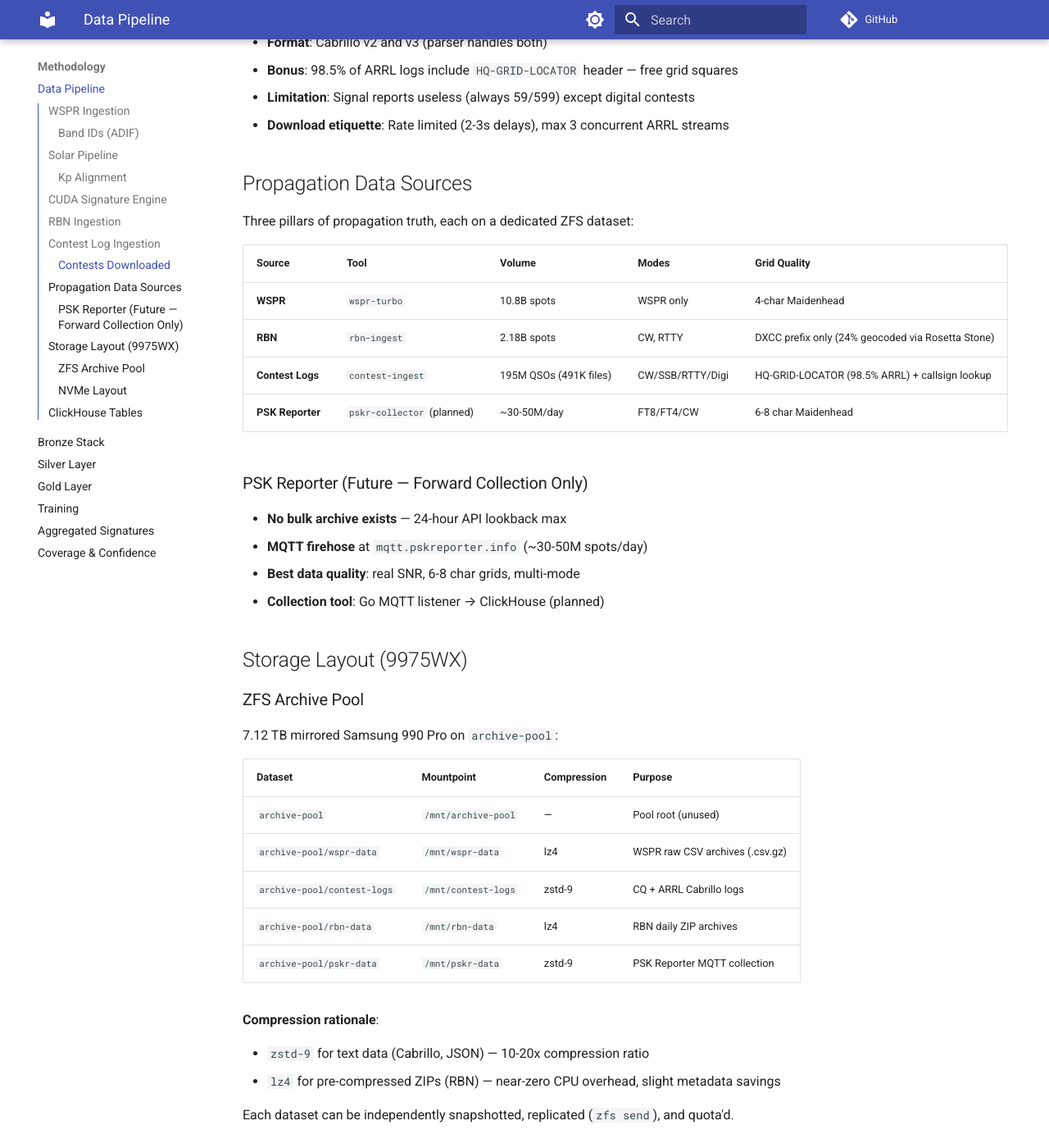
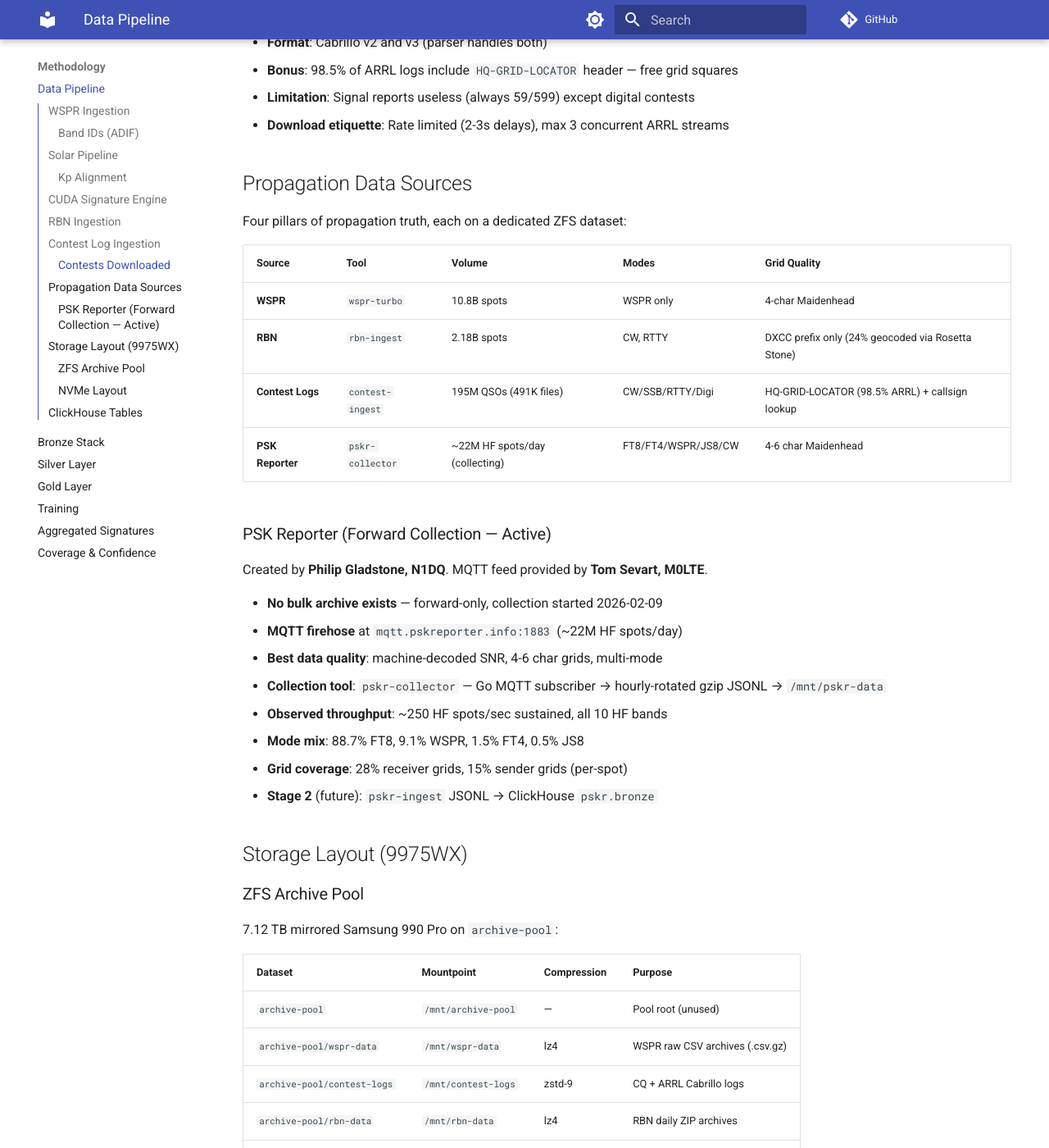
Before and after one commit to IONIS-AI/ionis-docs, an MkDocs documentation site: the page built from docs/methodology/data_pipeline.md, in a window 1280 px wide and 1400 px high, scrolled down 2725 px. Shown: the whole window at 82% size. Built offline with MkDocs 1.6.1 and Material for MkDocs 9.7.7, drawn with Linux system fonts in a browser that asks for light colours; comment, search, counter and statistics services are not loaded; some of the changed text lies outside the part shown.

Commit message:
docs: add PSK Reporter tools page and update pipeline docs
- New tools/pskr.md with full pskr-collector usage, output format,
  observed data quality, MQTT details, and ClickHouse schema
- Update credits with Philip Gladstone N1DQ and Tom Sevart M0LTE
- Update data_pipeline.md: PSK Reporter now active (was planned)
- Update tools/index.md: 18→19 tools, add PSK Reporter section
- Add PSK Reporter nav entry in mkdocs.yml

Co-Authored-By: Claude Opus 4.6 <noreply@anthropic.com>

```diff
--- a/docs/methodology/data_pipeline.md
+++ b/docs/methodology/data_pipeline.md
@@ -89,21 +89,27 @@ Generates float4 embeddings from WSPR+solar data:
 
 ## Propagation Data Sources
 
-Three pillars of propagation truth, each on a dedicated ZFS dataset:
+Four pillars of propagation truth, each on a dedicated ZFS dataset:
 
 | Source | Tool | Volume | Modes | Grid Quality |
 |--------|------|--------|-------|-------------|
 | **WSPR** | `wspr-turbo` | 10.8B spots | WSPR only | 4-char Maidenhead |
 | **RBN** | `rbn-ingest` | 2.18B spots | CW, RTTY | DXCC prefix only (24% geocoded via Rosetta Stone) |
 | **Contest Logs** | `contest-ingest` | 195M QSOs (491K files) | CW/SSB/RTTY/Digi | HQ-GRID-LOCATOR (98.5% ARRL) + callsign lookup |
-| **PSK Reporter** | `pskr-collector` (planned) | ~30-50M/day | FT8/FT4/CW | 6-8 char Maidenhead |
+| **PSK Reporter** | `pskr-collector` | ~22M HF spots/day (collecting) | FT8/FT4/WSPR/JS8/CW | 4-6 char Maidenhead |
 
-### PSK Reporter (Future — Forward Collection Only)
+### PSK Reporter (Forward Collection — Active)
 
-- **No bulk archive exists** — 24-hour API lookback max
-- **MQTT firehose** at `mqtt.pskreporter.info` (~30-50M spots/day)
-- **Best data quality**: real SNR, 6-8 char grids, multi-mode
-- **Collection tool**: Go MQTT listener → ClickHouse (planned)
+Created by **Philip Gladstone, N1DQ**. MQTT feed provided by **Tom Sevart, M0LTE**.
+
+- **No bulk archive exists** — forward-only, collection started 2026-02-09
+- **MQTT firehose** at `mqtt.pskreporter.info:1883` (~22M HF spots/day)
+- **Best data quality**: machine-decoded SNR, 4-6 char grids, multi-mode
+- **Collection tool**: `pskr-collector` — Go MQTT subscriber → hourly-rotated gzip JSONL → `/mnt/pskr-data`
+- **Observed throughput**: ~250 HF spots/sec sustained, all 10 HF bands
+- **Mode mix**: 88.7% FT8, 9.1% WSPR, 1.5% FT4, 0.5% JS8
+- **Grid coverage**: 28% receiver grids, 15% sender grids (per-spot)
+- **Stage 2** (future): `pskr-ingest` JSONL → ClickHouse `pskr.bronze`
 
 ## Storage Layout (9975WX)
 
@@ -146,4 +152,5 @@ Each dataset can be independently snapshotted, replicated (`zfs send`), and quot
 | `wspr.gold_continuous` | 10M | 218 MiB | IFW-weighted training set |
 | `wspr.gold_stratified` | 10M | 167 MiB | SSN-stratified training set |
 | `wspr.gold_v6` | 10M | 240 MiB | V6 training set (continuous + kp_penalty) |
+| `pskr.bronze` | — | — | PSK Reporter reception spots (accumulating) |
 | `solar.bronze` | 17.8K | 868 KiB | SSN, SFI, Kp daily/3-hourly |
--- a/mkdocs.yml
+++ b/mkdocs.yml
@@ -61,6 +61,7 @@ nav:
     - WSPR Ingestion: tools/wspr.md
     - Solar Pipeline: tools/solar.md
     - "Contest & RBN": tools/contest.md
+    - PSK Reporter: tools/pskr.md
     - Database: tools/database.md
     - CUDA Engine: tools/cuda.md
     - "VOACAP (External)": tools/voacapl.md
```
Also changed, not shown: docs/credits.md (+8 -1 lines), docs/tools/index.md (+9 -2 lines), docs/tools/pskr.md (added, +156 -0 lines).
